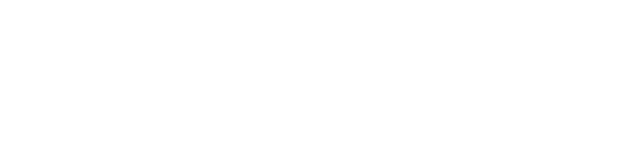
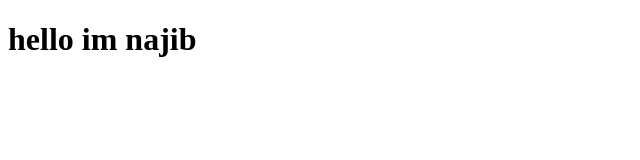
Before and after one commit to Ahmad-As7/FirstGroup, a plain HTML site: page index.html in a window 1280 px wide. Shown: the whole page, without its empty margins (0-640 px from the left). Drawn offline with Linux system fonts and the light colour scheme.

Commit message:
add new bracnh

```diff
--- a/index.html
+++ b/index.html
@@ -9,7 +9,7 @@
 </head>
 
 <body>
-
+    <h1>hello im najib</h1>
 </body>
 
 </html>
```
